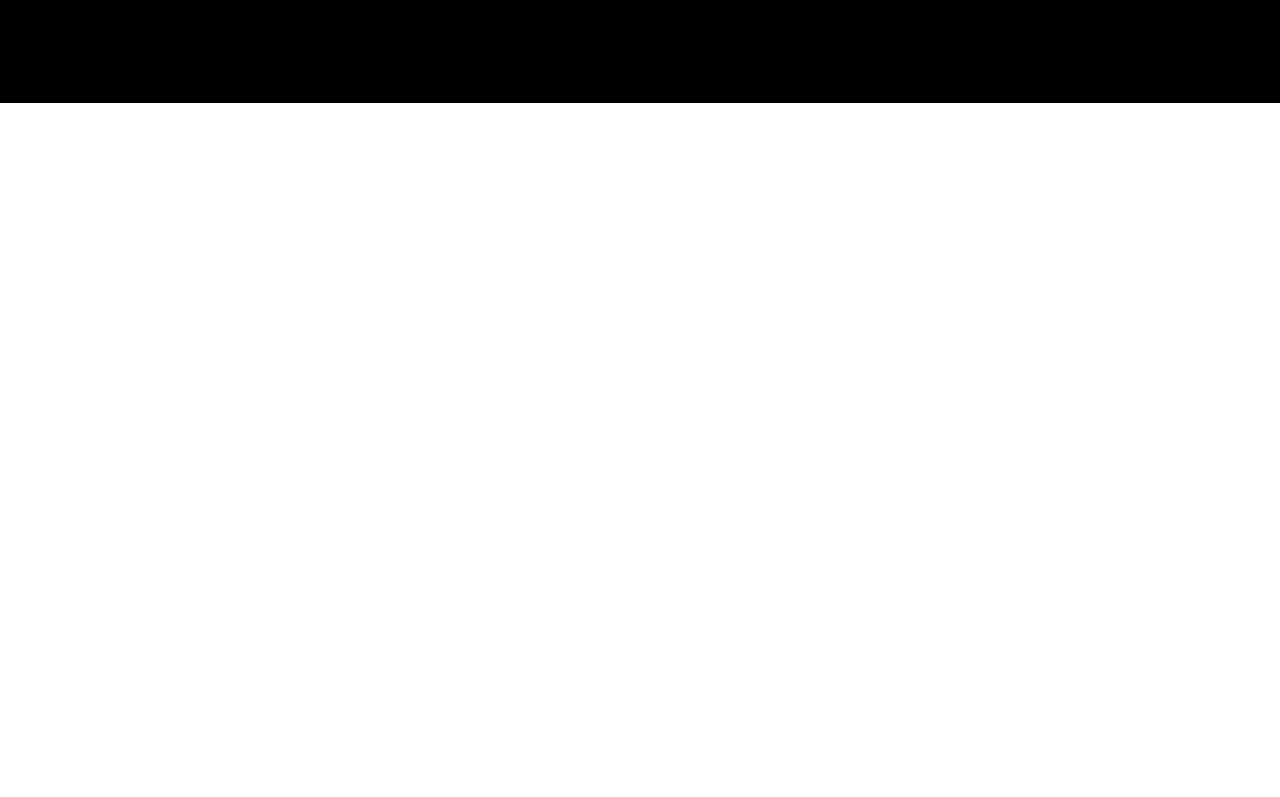
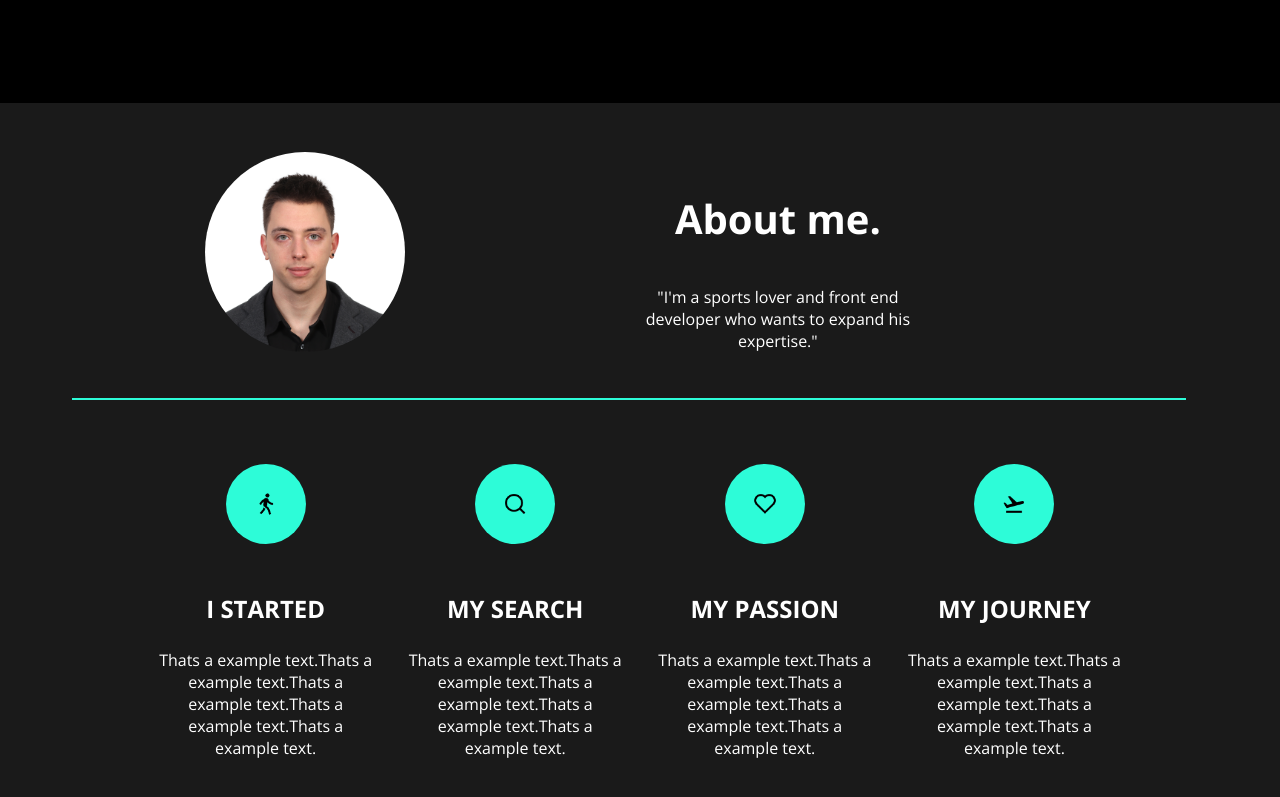
Before and after one commit to FabianEichhorn/fabianeichhorn.de, an Angular app: page / in a window 1280 px wide. Shown: the part 2460-3257 px from the top of the page. Before the commit the page ends 2563 px from the top, so only its background shows below. Built offline with nearby package versions, Linux system fonts and the light colour scheme.

Commit message:
added about me section

```diff
--- /dev/null
+++ b/src/app/about-me/about-me.component.html
@@ -0,0 +1,54 @@
+<div class="about-me-wrap">
+
+    <div class="about-me-container">
+        <img src="../../assets/img/Passfoto.png">
+        <div>
+            <h3>About me.</h3>
+            <span>"I'm a sports lover and front end developer who wants to expand his expertise."  </span>
+        </div>
+    </div>
+
+
+    <div class="my-journey-wrap">
+        <div class="journey-container">
+            <div class="icon-container">
+                <img src="../../assets/img/icons/walk-line.png">
+            </div>
+            <div class="my-journey">
+                <h3>I STARTED</h3>
+                <span>Thats a example text.Thats a example text.Thats a example text.Thats a example text.Thats a example text.</span>
+            </div>
+        </div>
+
+        <div class="journey-container">
+            <div class="icon-container">
+                <img src="../../assets/img/icons/search-line.png">
+            </div>
+            <div class="my-journey">
+                <h3>MY SEARCH</h3>
+                <span>Thats a example text.Thats a example text.Thats a example text.Thats a example text.Thats a example text.</span>
+            </div>
+        </div>
+
+        <div class="journey-container">
+            <div class="icon-container">
+                <img src="../../assets/img/icons/heart-line.png">
+            </div>
+            <div class="my-journey">
+                <h3>MY PASSION</h3>
+                <span>Thats a example text.Thats a example text.Thats a example text.Thats a example text.Thats a example text.</span>
+            </div>
+        </div>
+
+        <div class="journey-container">
+            <div class="icon-container">
+                <img src="../../assets/img/icons/flight-takeoff-line.png">
+            </div>
+            <div class="my-journey">
+                <h3>MY JOURNEY</h3>
+                <span>Thats a example text.Thats a example text.Thats a example text.Thats a example text.Thats a example text.</span>
+            </div>
+        </div>
+    </div>
+
+</div>
--- /dev/null
+++ b/src/app/about-me/about-me.component.scss
@@ -0,0 +1,81 @@
+.about-me-wrap {
+    background-color: #1a1a1a;
+    padding-bottom: 5rem;
+    overflow: hidden;
+}
+
+.about-me-container {
+    position: relative;
+    display: flex;
+    justify-content: space-evenly;
+    align-items: center;
+    padding: 3rem 8.1rem;
+    img {
+        height: 200px;
+        width: 200px;
+        object-fit: cover;
+        border-radius: 100%;
+    }
+    div {
+        display: flex;
+        flex-direction: column;
+        align-items: center;
+        color: white;
+        h3 {
+            font-size: 2.5rem;
+            text-align: center;
+            max-width: 50%;
+        }
+        span {
+            max-width: 50%;
+            text-align: center;
+        }
+    }
+     ::before {
+        content: "";
+        position: absolute;
+        bottom: 0;
+        left: 72px;
+        width: 87%;
+        border-bottom: 2px solid #2dfcd8;
+    }
+}
+
+.my-journey-wrap {
+    display: flex;
+    justify-content: center;
+    margin-top: 4rem;
+}
+
+.journey-container {
+    display: flex;
+    flex-direction: column;
+    align-items: center;
+    text-align: center;
+    padding: 0 1rem;
+    max-width: 17%;
+}
+
+.icon-container {
+    min-height: 5rem;
+    min-width: 5rem;
+    border-radius: 100%;
+    background-color: #2dfcd8;
+    display: flex;
+    justify-content: center;
+    align-items: center;
+    margin-bottom: 1.5rem;
+    img {
+        height: 1.5rem;
+        width: 1.5rem;
+    }
+}
+
+.my-journey {
+    display: flex;
+    flex-direction: column;
+    color: white;
+    h3 {
+        font-size: 1.5rem;
+    }
+}
--- /dev/null
+++ b/src/app/about-me/about-me.component.ts
@@ -0,0 +1,15 @@
+import { Component, OnInit } from '@angular/core';
+
+@Component({
+  selector: 'app-about-me',
+  templateUrl: './about-me.component.html',
+  styleUrls: ['./about-me.component.scss']
+})
+export class AboutMeComponent implements OnInit {
+
+  constructor() { }
+
+  ngOnInit(): void {
+  }
+
+}
--- a/src/app/app-routing.module.ts
+++ b/src/app/app-routing.module.ts
@@ -5,11 +5,15 @@ import { ImprintComponent } from './imprint/imprint.component';
 import { SlideshowComponent } from './slideshow/slideshow.component';
 import { SkillsComponent } from './skills/skills.component';
 import { MyWorkComponent } from './my-work/my-work.component';
+import { AboutMeComponent } from './about-me/about-me.component';
+import { ContactMeComponent } from './contact-me/contact-me.component';
 
 const routes: Routes = [
   { path: '', component: SlideshowComponent },
   { path: '', component: SkillsComponent},
   { path: '', component: MyWorkComponent},
+  { path: '', component: AboutMeComponent},
+  { path: '', component: ContactMeComponent},
   { path: 'imprint', component: ImprintComponent },
   { path: 'data-protection', component:DataProtectionComponent },
 ];
--- a/src/app/app.component.html
+++ b/src/app/app.component.html
@@ -4,3 +4,4 @@
 </div>
 <app-skills></app-skills>
 <app-my-work></app-my-work>
+<app-about-me></app-about-me>
--- a/src/app/app.module.ts
+++ b/src/app/app.module.ts
@@ -9,6 +9,8 @@ import { AppRoutingModule } from './app-routing.module';
 import { DataProtectionComponent } from './data-protection/data-protection.component';
 import { SkillsComponent } from './skills/skills.component';
 import { MyWorkComponent } from './my-work/my-work.component';
+import { AboutMeComponent } from './about-me/about-me.component';
+import { ContactMeComponent } from './contact-me/contact-me.component';
 
 @NgModule({
   declarations: [
@@ -18,7 +20,9 @@ import { MyWorkComponent } from './my-work/my-work.component';
     ImprintComponent,
     DataProtectionComponent,
     SkillsComponent,
-    MyWorkComponent
+    MyWorkComponent,
+    AboutMeComponent,
+    ContactMeComponent
   ],
   imports: [
     BrowserModule,
--- /dev/null
+++ b/src/app/contact-me/contact-me.component.html
@@ -0,0 +1 @@
+<p>contact-me works!</p>
--- /dev/null
+++ b/src/app/contact-me/contact-me.component.ts
@@ -0,0 +1,15 @@
+import { Component, OnInit } from '@angular/core';
+
+@Component({
+  selector: 'app-contact-me',
+  templateUrl: './contact-me.component.html',
+  styleUrls: ['./contact-me.component.scss']
+})
+export class ContactMeComponent implements OnInit {
+
+  constructor() { }
+
+  ngOnInit(): void {
+  }
+
+}
```
Also changed, not shown: src/app/contact-me/contact-me.component.scss (added), 2 other files (tests, documents, lock files or other folders).
